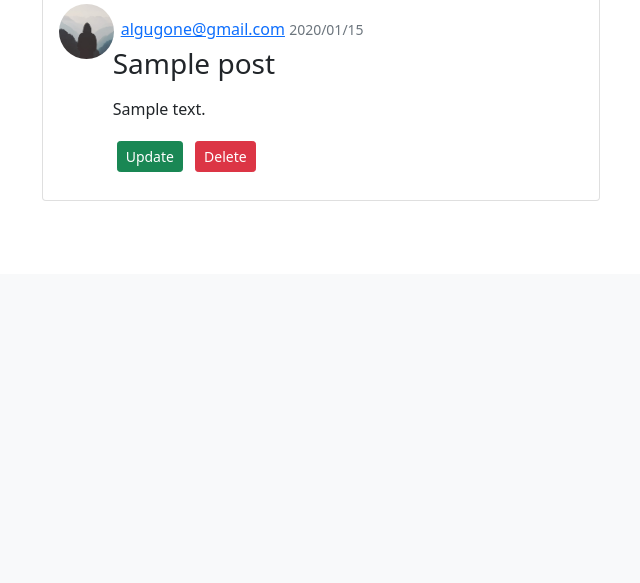
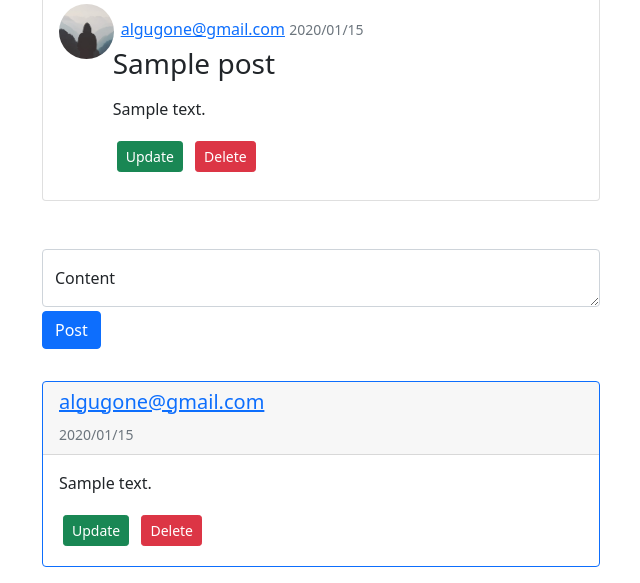
Before and after one commit to alvg77/Inster, a Flask app: page /post/1 in a window 1280 px wide. Shown: the part 526-1109 px from the top of the page, without its empty margins (319-959 px from the left). Before the commit the page ends 727 px from the top, so only its background shows below. Run offline with Flask 2, Linux system fonts and the light colour scheme; a user stored in the database is signed in; tables that the repository leaves empty hold one stand-in row (values such as "Sample post"); grey boxes marked "Sample" are stand-in pictures; some libraries are stand-ins or nearby versions.

Commit message:
added comments

```diff
--- a/flask_app/forms.py
+++ b/flask_app/forms.py
@@ -49,3 +49,7 @@
     content = TextAreaField('Content', validators=[DataRequired(), Length(max=200)])
     remove_img = SubmitField('Remove')
     submit = SubmitField('Post')
+
+class CommentsForm(FlaskForm):
+    content = TextAreaField('Content', validators=[DataRequired(), Length(max=200)])
+    submit = SubmitField('Post')
--- a/flask_app/routes.py
+++ b/flask_app/routes.py
@@ -1,9 +1,9 @@
 import os
 import secrets
 from PIL import Image
-from flask_app.models import User, Posts
+from flask_app.models import User, Posts, Comments
 from flask import render_template, flash, redirect, url_for, request, abort
-from flask_app.forms import SignupForm, LoginForm, EditAccountForm, PostForm
+from flask_app.forms import SignupForm, LoginForm, EditAccountForm, PostForm, CommentsForm
 from flask_app import app, db, bcrypt
 from flask_login import login_user, current_user, logout_user, login_required
 
@@ -138,11 +138,18 @@
         return redirect(url_for('home'))
     return render_template('new_post.html', title='New Post', form=form, user=current_user, header='New Post', post=None)
 
-@app.route("/post/<int:post_id>")
+@app.route("/post/<int:post_id>", methods=['POST', 'GET'])
 def post(post_id):
     post = Posts.query.get_or_404(post_id)
+    form = CommentsForm()
+    if form.validate_on_submit():
+        comment = Comments(content=form.content.data, user_id=current_user.id, post_id=post.id)
+        db.session.add(comment)
+        db.session.commit()
+        flash('Comment successfully created!', 'success')
+        return redirect(url_for('post', post_id=post.id))
 
-    return render_template('post.html', title=post.title, post=post, user=current_user)
+    return render_template('post.html', title=post.title, post=post, user=current_user, form=form)
 
 @app.route('/post/<int:post_id>/update', methods=['POST', 'GET'])
 @login_required
@@ -198,7 +205,10 @@
     if post.post_image:
         picture_path = os.path.join(app.root_path, 'static/post_pics', post.post_image)
         os.remove(picture_path)
-    post.delete()
+    for i in post.comments:
+        db.session.delete(i)
+
+    db.session.delete(post)
     db.session.commit()
     flash("Post successfully deleted!", "success")
 
@@ -211,3 +221,14 @@
         return redirect(url_for('account'))
 
     return render_template('account.html', current_user=current_user, user=user, image_file=user.profile_image, num_of_posts=len(user.posts))
+
+@app.route('/post/<int:post_id>/comment/<int:comment_id>/delete')
+def delete_comment(post_id, comment_id):
+    comment = Comments.query.get_or_404(comment_id)
+    if comment.author != current_user:
+        abort(403)
+    db.session.delete(comment)
+    db.session.commit()
+    flash('Comment successfully deleted!', 'success')
+
+    return redirect(url_for('post', post_id=post_id))
--- a/flask_app/templates/account.html
+++ b/flask_app/templates/account.html
@@ -120,10 +120,10 @@
                                     </div>
                                     <div class="col-9 m-2">
                                         <h6 class="card-subtitle m-2 text-muted">
-                                            <a class="mr-3" href="#">{{ post.author.username }}</a>
+                                            <p class="mr-3">{{ post.author.username }}</p>
                                             <small class="text-muted">{{ post.date_posted.strftime('%Y/%m/%d') }}</small>
                                         </h6>
-                                        <h3 class="card-title">{{ post.title }}</h3>
+                                        <h3 class="card-title"><a href="{{ url_for('post', post_id=post.id) }}">{{ post.title }}</a></h3>
                                         <p class="card-text"><p class="card-text">{{ post.content }}</p></p>
                                     </div>
                                 </div>
--- a/flask_app/templates/post.html
+++ b/flask_app/templates/post.html
@@ -30,7 +30,51 @@
             </div>
         </div>
     </div>
+    <div class="d-flex justify-content-center">
+    <form id='form1' method="POST" class="mt-5 w-50" action="" enctype="multipart/form-data">
 
+                {{ form.hidden_tag() }}
+
+                    <div class="form-floating mb-1">
+                        {% if form.content.errors %}
+                        {{ form.content(class="form-control is-invalid", id="floatingInput", placeholder="John Doe") }}
+                        <div class="invalid-feedback">
+                            {% for error in form.content.errors %}
+                                <span>{{ error }}</span>
+                            {% endfor %}
+                        </div>
+                        {% else %}
+                        {{ form.content(class="form-control", id="floatingInput", placeholder="John Doe") }}
+                        {% endif %}
+                        {{ form.content.label(for="floatingInput") }}
+                    </div>
+
+                    <div class="mt-1 mb-3">
+                        {{ form.submit(class="btn btn-primary") }}
+                    </div>
+
+    </form>
+</div>
+    {% for comment in post.comments %}
+        <div class="d-flex justify-content-center">
+            <div class="card border-primary mt-3 w-50 mb-3">
+                <div class="card-header">
+                    <h5 class="card-title"><a href="{{ url_for('user', user_id=comment.user_id) }}">{{ comment.author.username }}</a></h5>
+                    <small class="text-muted">{{ comment.date_posted.strftime('%Y/%m/%d') }}</small>
+                </div>
+                <div class="card-body">
+                    <p class="card-text">{{ comment.content }}</p>
+                    {% if comment.author == user %}
+                        <div>
+                            <a href="{{ url_for('update_post', post_id=post.id) }}" class="btn btn-success btn-sm m-1">Update</a>
+                            <a href="{{ url_for('delete_comment', post_id=post.id, comment_id=comment.id)}}" class="btn btn-danger btn-sm m-1">Delete</a>
+                        </div>
+                    {% endif %}
+                </div>
+            </div>
+        </div>
+
+    {% endfor %}
     <div class="modal fade" id="deleteModal" tabindex="-1" role="dialog" aria-labelledby="deleteModalLabel" aria-hidden="true">
         <div class="modal-dialog" role="document">
             <div class="modal-content">
```
Also changed, not shown: flask_app/models.py (+14 -0 lines), flask_app/site.db. Lines whose indentation alone changed are shown as unchanged.
